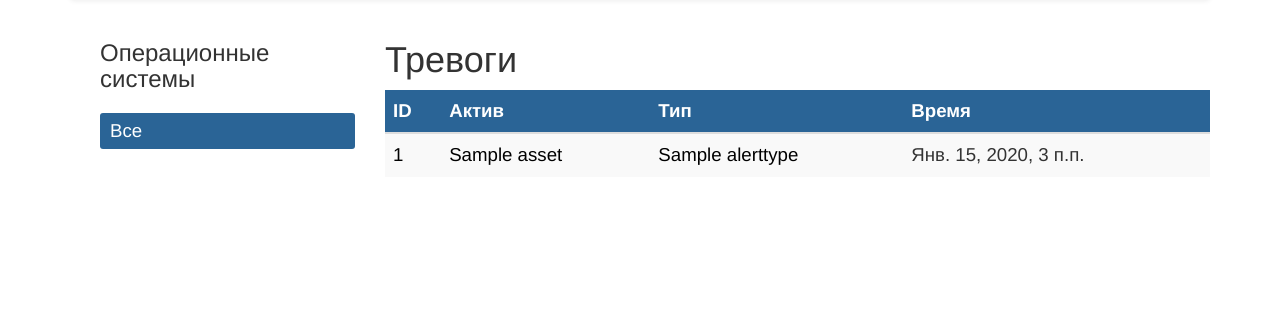
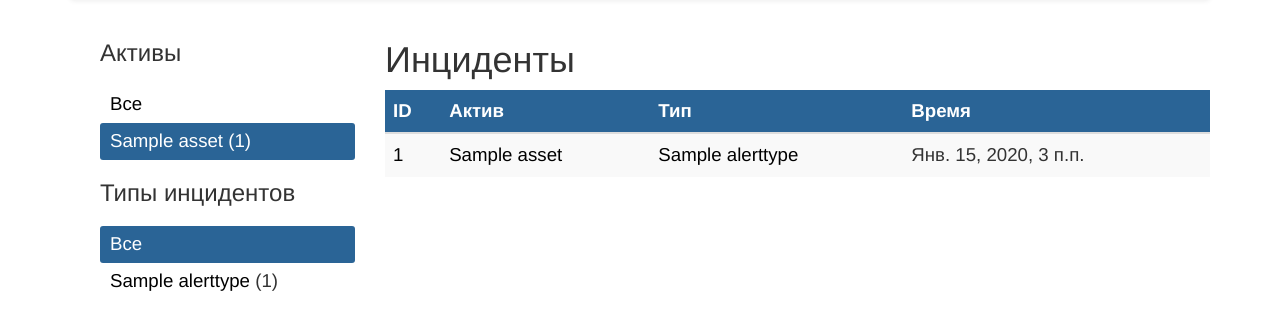
Before and after one commit to and-semakin/yasiem, a Django app: a page that uses webpanel/asset/templates/asset/alert/list.html in a window 1280 px wide. Shown: the part 62-392 px from the top of the page. Run offline with Django 3.2, Linux system fonts and the light colour scheme; a user stored in the database is signed in; tables that the repository leaves empty hold one stand-in row (values such as "Sample post"); some libraries are stand-ins or nearby versions; some web fonts are replaced.

Commit message:
Add filters to alert list page. Make page beatiful.
Add additional params to view.

```diff
--- a/webpanel/asset/templates/asset/alert/list.html
+++ b/webpanel/asset/templates/asset/alert/list.html
@@ -2,24 +2,64 @@
 
 {% load static %}
 
-{% block title %}{% if category %} {{ os.name }} {% else %} По операционной системе {% endif %}{% endblock %}
+{% block title %}Инциденты
+  {% if current_asset %}
+    {% if current_alert_type %}
+      – {{ current_alert_type.name }}, {{ current_asset.name }}
+    {% else %}
+      – {{ current_asset.name }}
+    {% endif %}
+  {% else %}
+    {% if current_alert_type %}
+      – {{ current_alert_type.name }}
+    {% endif %}
+  {% endif %}
+{% endblock %}
 
 {% block content %}
   <div id="sidebar" class="col-sm-3">
-    <h3>Операционные системы</h3>
+    <h3>Активы</h3>
     <ul>
-      <li {% if not os %} class="selected" {% endif %}>
-        <a href="{% url 'asset:AssetList' %}">Все</a>
+      <li {% if not current_asset %} class="selected" {% endif %}>
+        {% if current_alert_type %}
+          <a href="{% url 'asset:AlertListForType' current_alert_type.id %}">Все</a>
+        {% else %}
+          <a href="{% url 'asset:AlertList' %}">Все</a>
+        {% endif %}
       </li>
-      {% for os1 in oses %}
-        <li {% if os.id == os1.id %} class="selected" {% endif %}>
-          <a href="{{ os1.get_absolute_url }}">{{ os1.name }}</a>
+      {% for asset in assets %}
+        <li {% if current_asset.id == asset.id %} class="selected" {% endif %}>
+          {% if current_alert_type %}
+            <a href="{% url 'asset:AlertListForAssetAndType' asset.slug current_alert_type.id %}">{{ asset.name }}</a>
+          {% else %}
+            <a href="{% url 'asset:AlertListForAsset' asset.slug %}">{{ asset.name }}</a>
+          {% endif %} ({{ asset.alert.count }})
+        </li>
+      {% endfor %}
+    </ul>
+    <h3>Типы инцидентов</h3>
+    <ul>
+      <li {% if not current_alert_type %} class="selected" {% endif %}>
+        {% if current_asset %}
+          <a href="{% url 'asset:AlertListForAsset' current_asset.slug %}">Все</a>
+        {% else %}
+          <a href="{% url 'asset:AlertList' %}">Все</a>
+        {% endif %}
+      </li>
+      {% for type in alert_types %}
+        <li {% if current_alert_type.id == type.id %} class="selected" {% endif %}>
+          {% if current_asset %}
+            <a href="{% url 'asset:AlertListForAssetAndType' current_asset.slug type.id %}">{{ type.name }}</a>
+          {% else %}
+            <a href="{% url 'asset:AlertListForType' type.id %}">{{ type.name }}</a>
+          {% endif %} ({{ type.alert.count }})
         </li>
       {% endfor %}
     </ul>
   </div>
   <div id="main" class="product_list col-sm-9">
-    <h1>{% if os %}{{ os.name }}{% else %}Тревоги{% endif %}</h1>
+    <h1>Инциденты</h1>
+    {% if alerts %}
       <table class="table table-striped">
           <thead>
             <tr>
@@ -47,6 +87,11 @@
           </tr>
       {% endfor %}
       </table>
+    {% else %}
+      <div class="alert alert-warning">
+        Инциденты по заданному фильтру отсутствуют. Перейдите по ссылке, чтобы <a href="{% url 'asset:AlertList' %}" class="alert-link">сбросить фильтры</a>.
+      </div>
+    {% endif %}
   </div>
 {% endblock %}</code>
 </pre>
--- a/webpanel/asset/views.py
+++ b/webpanel/asset/views.py
@@ -43,6 +43,8 @@ def AlertList(request, asset_slug=None, alert_type_id=None):
     # default values
     asset = None
     alert_type = None
+    assets = Asset.objects.all()
+    alert_types = AlertType.objects.all()
     alerts = Alert.objects.all().order_by('-time')
 
     if asset_slug is not None:
@@ -53,9 +55,12 @@ def AlertList(request, asset_slug=None, alert_type_id=None):
         alert_type = get_object_or_404(AlertType, pk=alert_type_id)
         alerts = alerts.filter(type=alert_type)
 
-    return render(request, 'asset/alert/list.html', {'alerts': alerts,
-                                                     'asset': asset,
-                                                     'alert_type': alert_type})
+    return render(request, 'asset/alert/list.html',
+                  {'alerts': alerts,
+                   'assets': assets,
+                   'alert_types': alert_types,
+                   'current_asset': asset,
+                   'current_alert_type': alert_type})
 
 
 # Подробности инцидента
```
Lines whose indentation alone changed are shown as unchanged.
